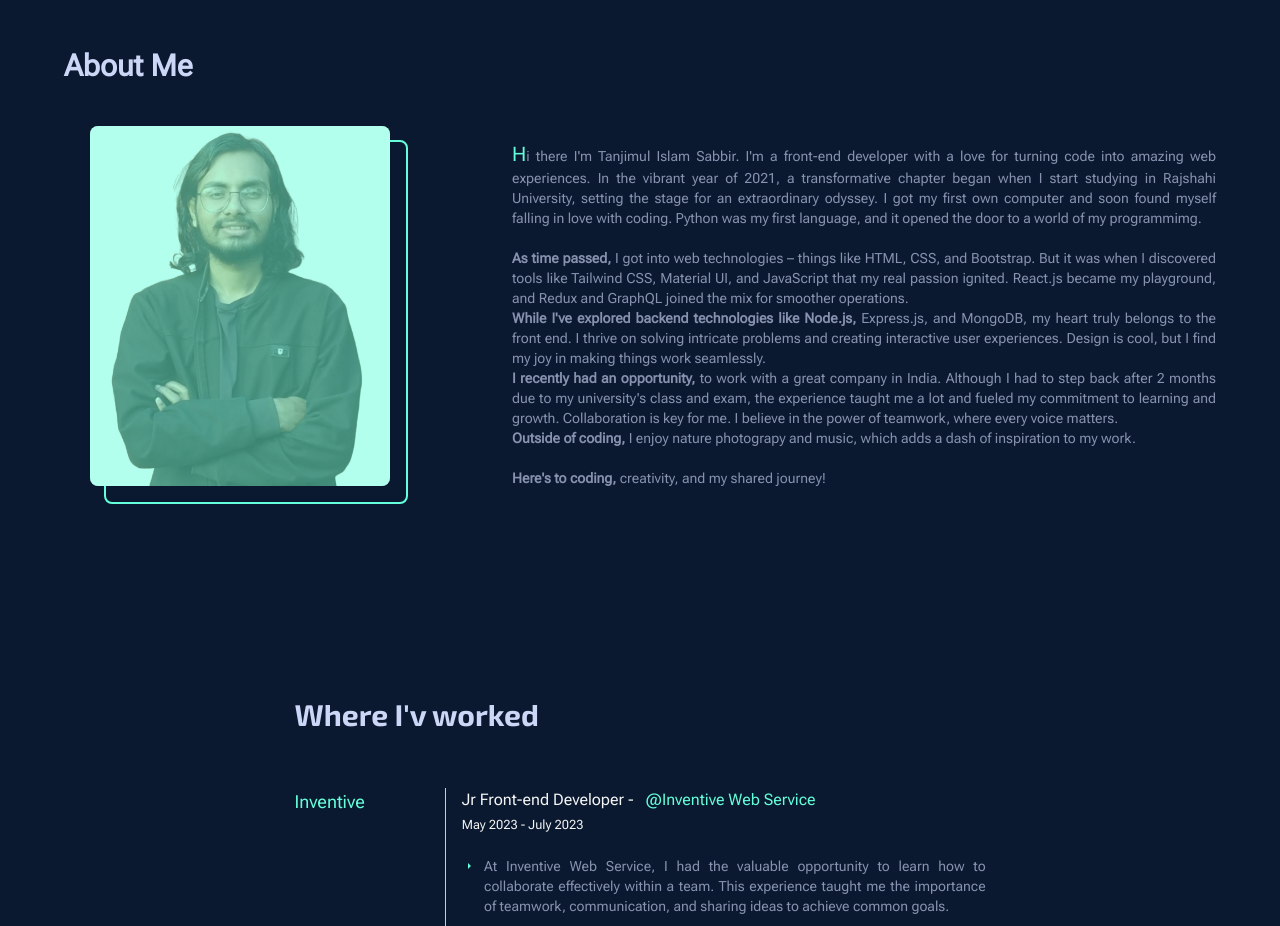
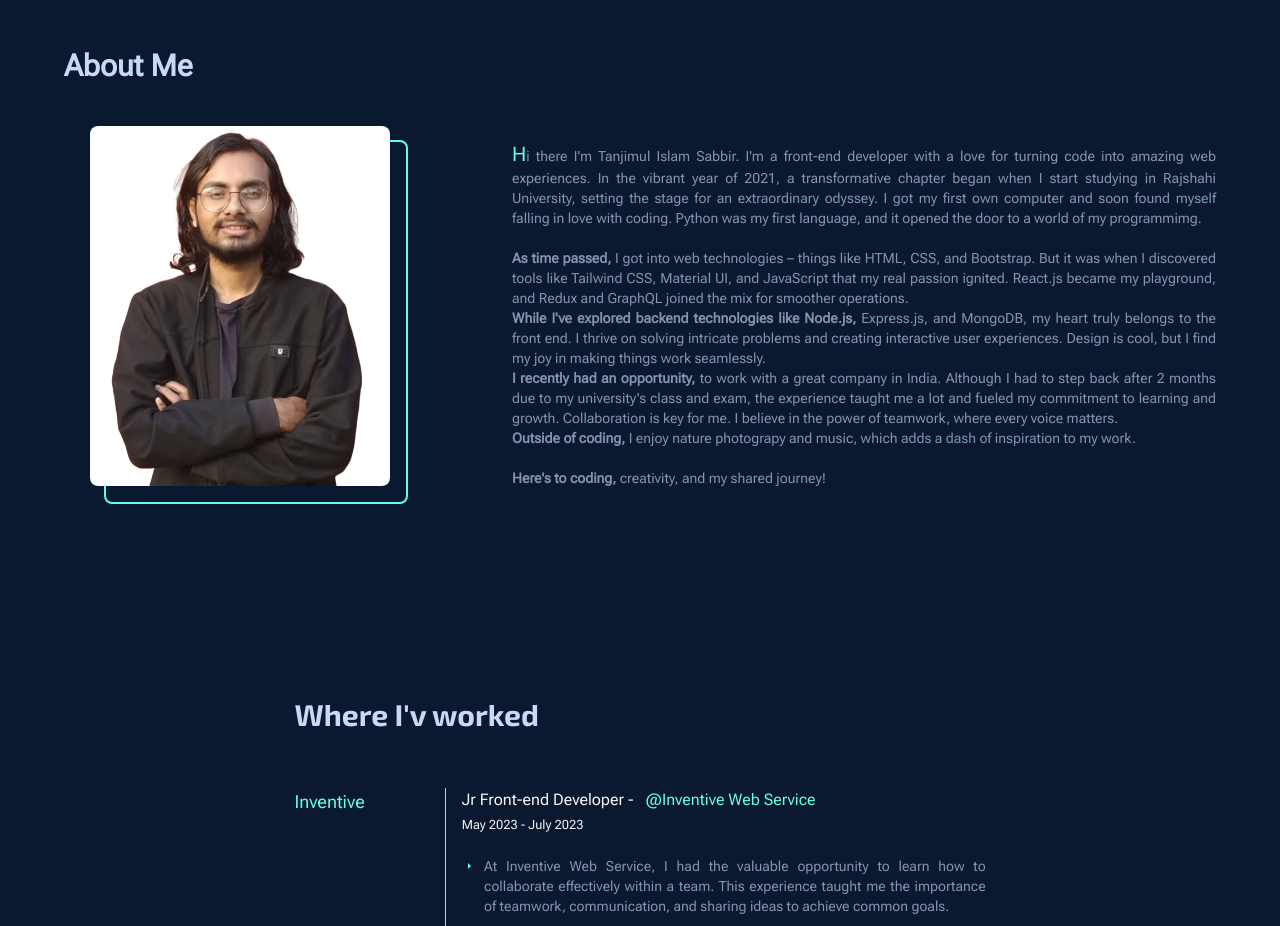
Before and after one commit to TanjimulSabbir/my-portfolio, a React (Vite) app: page / in a window 1280 px wide. Shown: the part 1040-1966 px from the top of the page. Built offline with nearby package versions, Linux system fonts and the light colour scheme.

Commit message:
intro-page-mixing-old

```diff
--- a/src/Components/Pages/About/About.jsx
+++ b/src/Components/Pages/About/About.jsx
@@ -42,7 +42,7 @@ const About = () => {
                             src={TanjimulSabbir}
                             alt="TanjimulSabbir"
                         />
-                        <div className="absolute w-full h-full mb-8 mr-8 rounded-lg bg-custom-highLightTextColor transition duration-700 bg-opacity-50 hover:bg-opacity-0 transform"></div>
+                        {/* <div className="absolute w-full h-full mb-8 mr-8 rounded-lg bg-custom-highLightTextColor transition duration-700 bg-opacity-50 hover:bg-opacity-0 transform"></div> */}
                     </div>
                 </div>
             </div>
```
